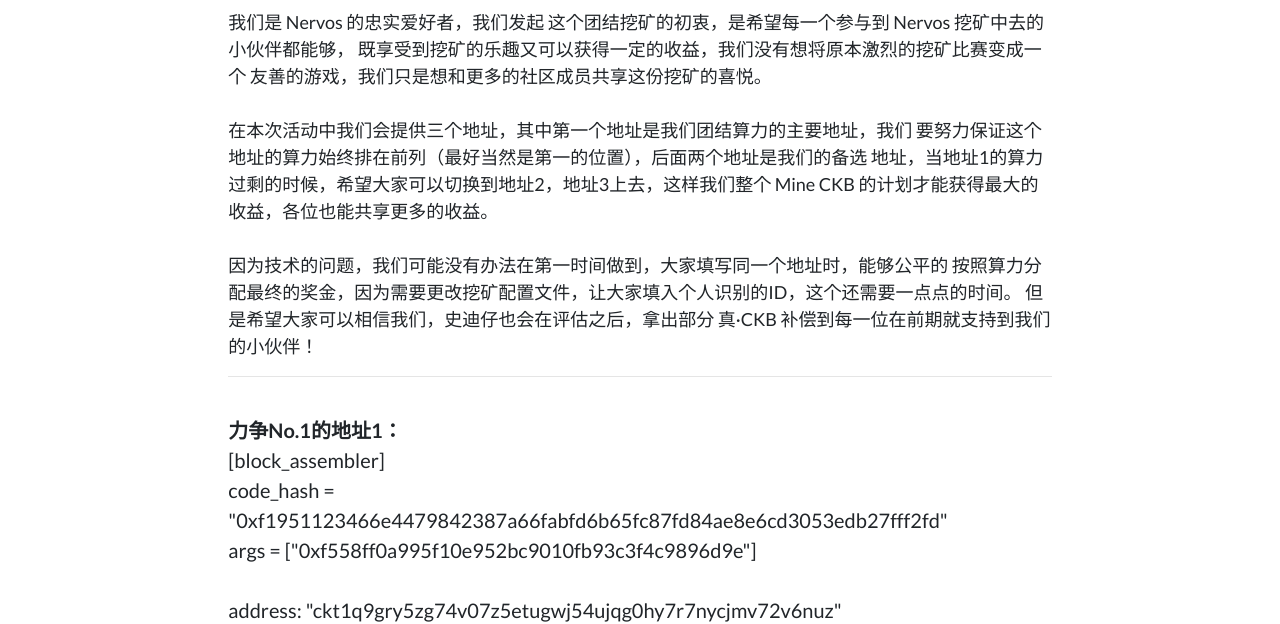
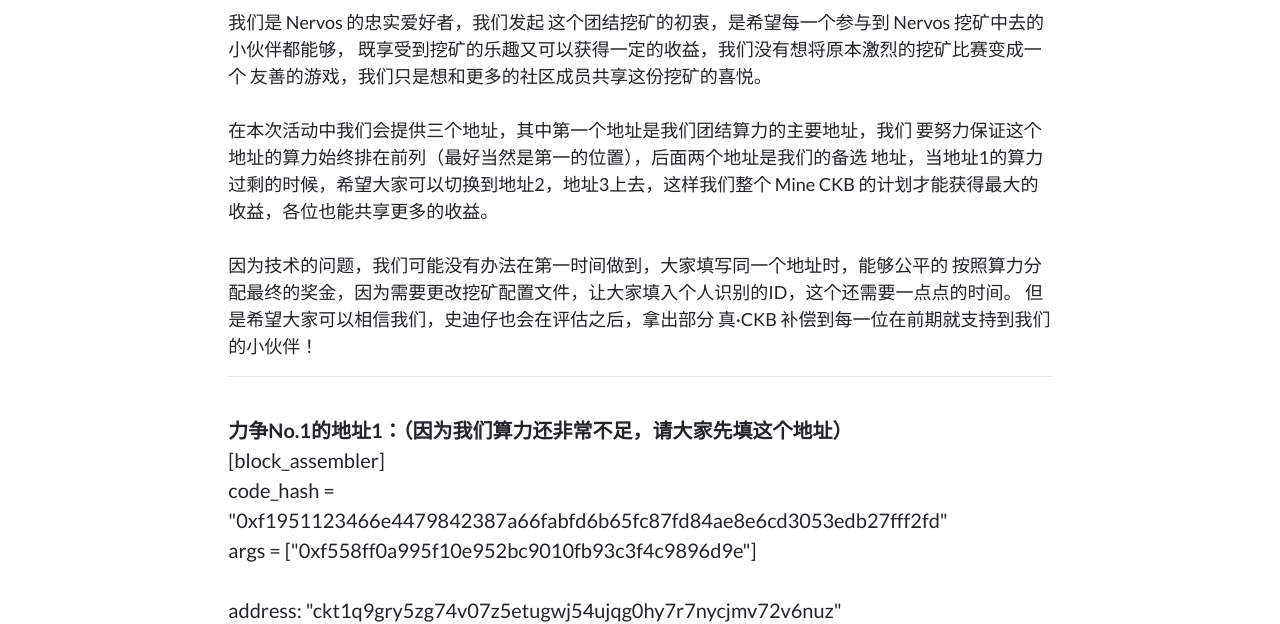
Before and after one commit to nervoscommunity/mineckb, a plain HTML site: page index.html in a window 1280 px wide. Shown: the part 185-809 px from the top of the page. Drawn offline with Linux system fonts and the light colour scheme; a script that the page names is missing.

Commit message:
Update index.html

```diff
--- a/index.html
+++ b/index.html
@@ -91,7 +91,7 @@
 					 </p>
 				<hr><br>
 				<p style="font-size: 20px">
-				<b>力争No.1的地址1：</b><br>
+				<b>力争No.1的地址1：（因为我们算力还非常不足，请大家先填这个地址）</b><br>
 				[block_assembler]<br>
 				code_hash = "0xf1951123466e4479842387a66fabfd6b65fc87fd84ae8e6cd3053edb27fff2fd"<br>
 				args = ["0xf558ff0a995f10e952bc9010fb93c3f4c9896d9e"]<br><br>
```
